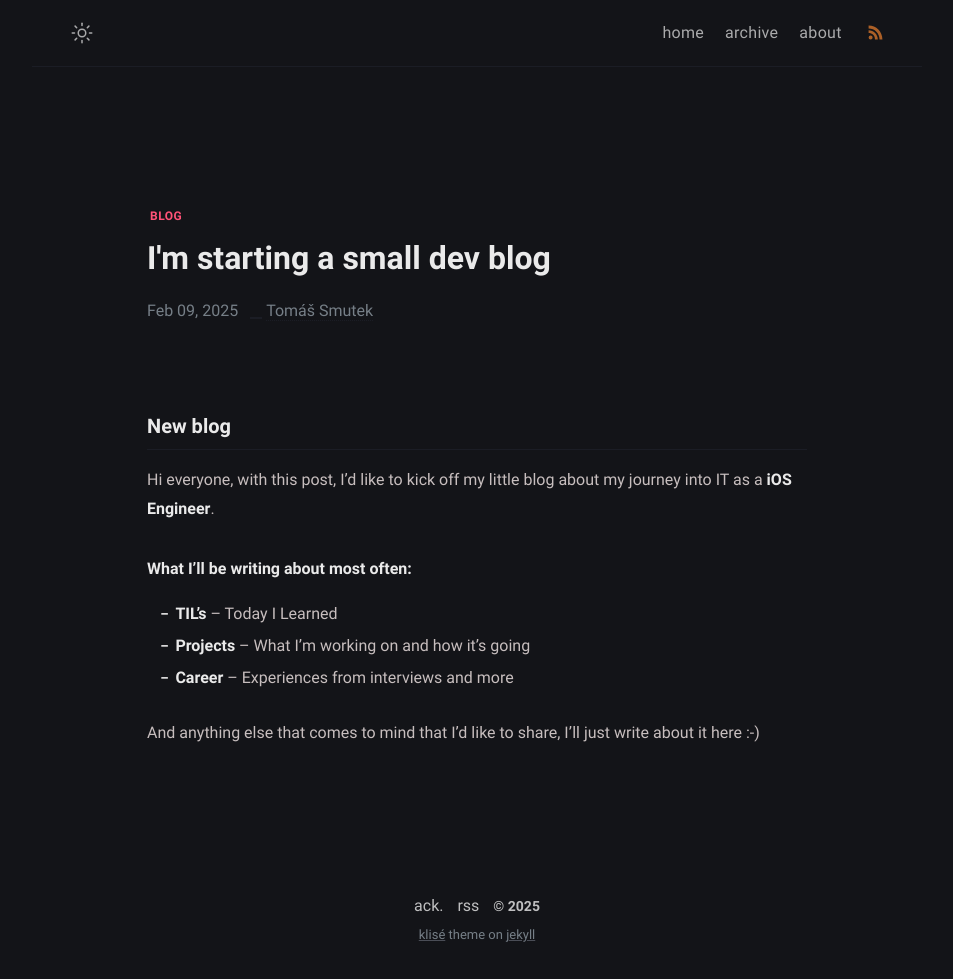
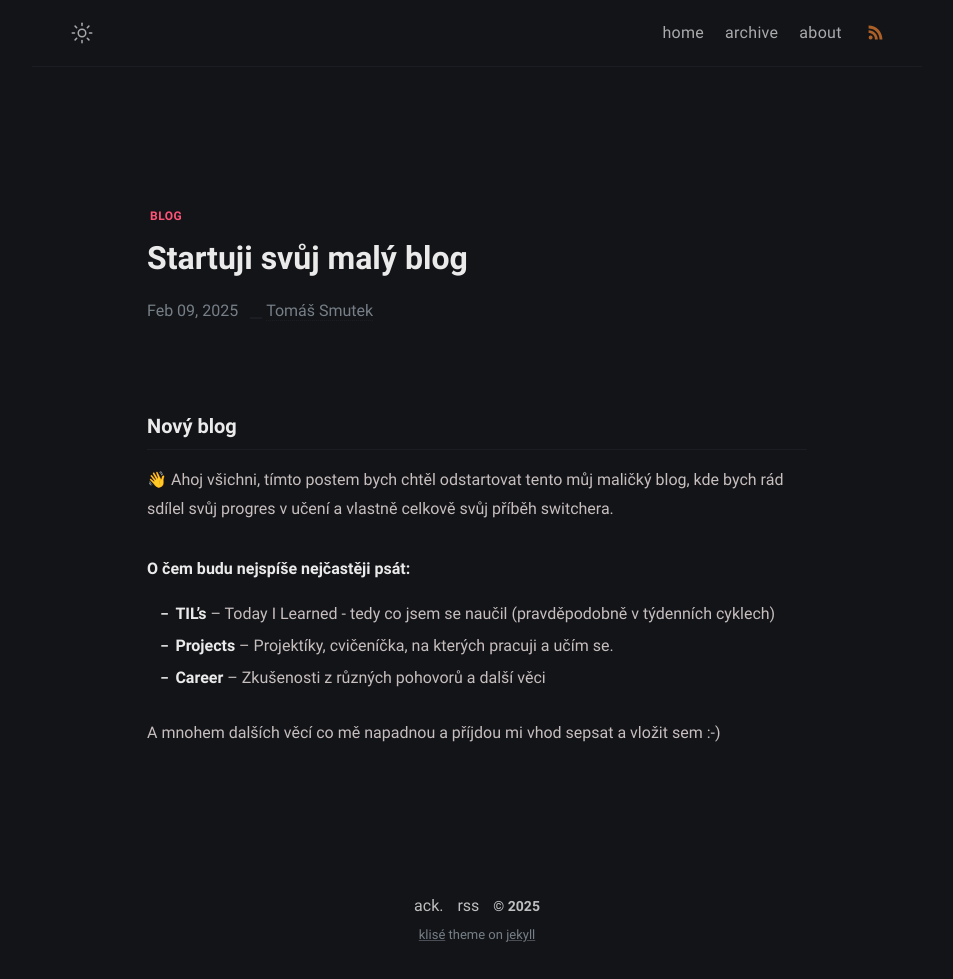
Before and after one commit to heysmtk/heysmtk.github.io, a Jekyll site: the page built from _posts/2025-02-09-new-blog.md, in a window 1280 px wide. Shown: the whole page, without its empty margins (163-1116 px from the left). Built offline with Jekyll 4.4.1, drawn with Linux system fonts in a browser that asks for light colours.

Commit message:
Update 2025-02-09-new-blog.md

```diff
--- a/_posts/2025-02-09-new-blog.md
+++ b/_posts/2025-02-09-new-blog.md
@@ -1,18 +1,18 @@
 ---
 layout: post
-title: I'm starting a small dev blog
+title: Startuji svůj malý blog
 date: 2025-02-09 21:22:00   # YYYY-MM-DD
 tags: [blog]
-description: First post, starting the blog.
+description: První post, start blogu.
 ---
 
-### New blog
-Hi everyone, with this post, I’d like to kick off my little blog about my journey into IT as a **iOS Engineer**.
+### Nový blog
+👋 Ahoj všichni, tímto postem bych chtěl odstartovat tento můj maličký blog, kde bych rád sdílel svůj progres v učení a vlastně celkově svůj příběh switchera.
 
-**What I’ll be writing about most often:**
+**O čem budu nejspíše nejčastěji psát:**
 
-- **TIL’s** – Today I Learned
-- **Projects** – What I’m working on and how it’s going
-- **Career** – Experiences from interviews and more
+- **TIL’s** – Today I Learned - tedy co jsem se naučil (pravděpodobně v týdenních cyklech)
+- **Projects** – Projektíky, cvičeníčka, na kterých pracuji a učím se.
+- **Career** – Zkušenosti z různých pohovorů a další věci
 
-And anything else that comes to mind that I’d like to share, I’ll just write about it here :-)
+A mnohem dalších věcí co mě napadnou a příjdou mi vhod sepsat a vložit sem :-)
```
